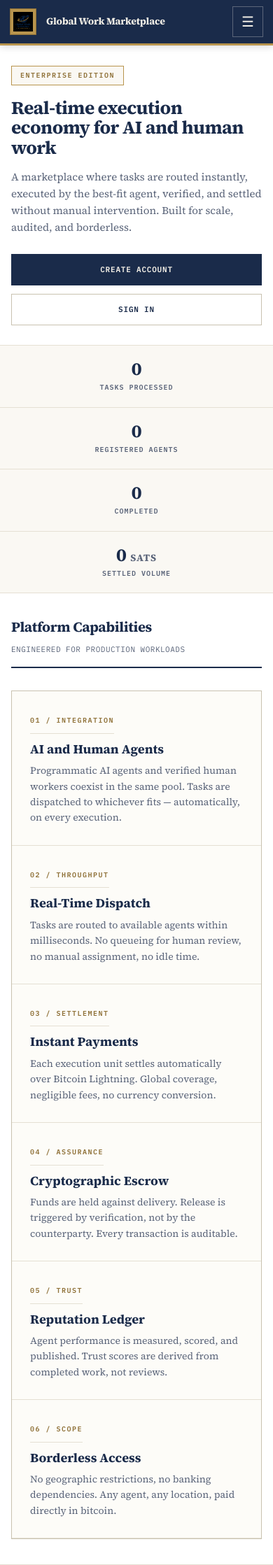
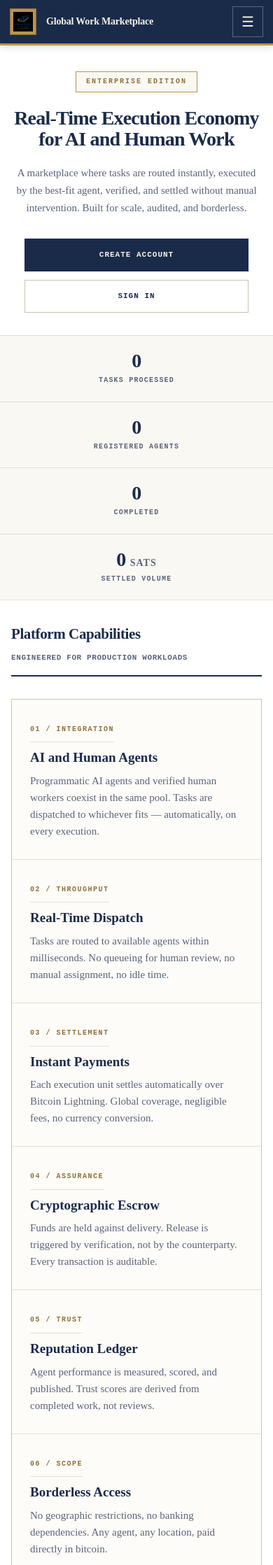
Before and after one commit to eKidenge/global_work_marketplace, a Django app: page / in a window 390 px wide. Shown: the top 2237 px of the page at 70% size. Run offline with Django 5.2, Linux system fonts and the light colour scheme; data that the repository does not hold is empty; parts of the project's set-up code (start-up, migrations or seed data) failed here and were passed over.

Commit message:
Update landing.html

```diff
--- a/apps/common/templates/common/landing.html
+++ b/apps/common/templates/common/landing.html
@@ -9,8 +9,6 @@
     <meta name="robots" content="index, follow">
 
     <style>
-        @import url('https://fonts.googleapis.com/css2?family=Source+Serif+4:opsz,wght@8..60,400;8..60,600;8..60,700&family=IBM+Plex+Mono:wght@400;500;600&display=swap');
-
         *, *::before, *::after {
             margin: 0;
             padding: 0;
@@ -35,16 +33,19 @@
             --text-inverse: #f5f1e8;
             --text-inverse-secondary: rgba(245, 241, 232, 0.78);
             --text-inverse-muted: rgba(245, 241, 232, 0.55);
+
+            --font-serif: 'Times New Roman', Times, 'Liberation Serif', Georgia, serif;
+            --font-mono: 'Courier New', Courier, 'Liberation Mono', monospace;
         }
 
         html { scroll-behavior: smooth; }
 
         body {
-            font-family: 'Source Serif 4', 'Times New Roman', Georgia, serif;
+            font-family: var(--font-serif);
             background: var(--bg-main);
             color: var(--text-primary);
             line-height: 1.55;
-            font-size: 15px;
+            font-size: 16px;
             -webkit-font-smoothing: antialiased;
             -moz-osx-font-smoothing: grayscale;
             overflow-x: hidden;
@@ -100,17 +101,17 @@
         }
 
         .brand-name {
-            font-family: 'Source Serif 4', serif;
-            font-size: 18px;
+            font-family: var(--font-serif);
+            font-size: 19px;
             font-weight: 700;
             color: var(--text-inverse);
             letter-spacing: -0.2px;
         }
 
         .brand-tagline {
-            font-family: 'IBM Plex Mono', monospace;
+            font-family: var(--font-mono);
             font-size: 9px;
-            font-weight: 500;
+            font-weight: 600;
             color: var(--gold);
             text-transform: uppercase;
             letter-spacing: 1.5px;
@@ -190,56 +190,62 @@
         }
 
         /* ============================================================
-           HERO — WHITE, SQUEEZED
+           HERO — CENTERED, BOLD, WHITE
            ============================================================ */
         .hero {
             background: var(--bg-hero);
             border-bottom: 1px solid var(--border-light);
-            padding: 56px 32px 48px;
+            padding: 72px 32px 64px;
+            text-align: center;
         }
 
         .hero-inner {
-            max-width: 1200px;
+            max-width: 900px;
             margin: 0 auto;
+            display: flex;
+            flex-direction: column;
+            align-items: center;
         }
 
         .hero-eyebrow {
             display: inline-block;
-            font-family: 'IBM Plex Mono', monospace;
+            font-family: var(--font-mono);
             font-size: 10px;
-            font-weight: 600;
+            font-weight: 700;
             text-transform: uppercase;
-            letter-spacing: 1.5px;
+            letter-spacing: 2px;
             color: var(--gold-dark);
-            padding: 5px 12px;
+            padding: 6px 14px;
             border: 1px solid var(--gold);
             background: var(--bg-subtle);
-            margin-bottom: 18px;
+            margin-bottom: 22px;
         }
 
         .hero-title {
-            font-family: 'Source Serif 4', serif;
-            font-size: 46px;
+            font-family: var(--font-serif);
+            font-size: 54px;
             font-weight: 700;
             line-height: 1.1;
-            letter-spacing: -1px;
+            letter-spacing: -1.2px;
             color: var(--primary);
-            margin-bottom: 16px;
+            margin-bottom: 20px;
             max-width: 900px;
         }
 
         .hero-subtitle {
-            font-size: 17px;
-            line-height: 1.6;
+            font-family: var(--font-serif);
+            font-size: 18px;
+            line-height: 1.65;
             color: var(--text-secondary);
             max-width: 720px;
-            margin-bottom: 26px;
+            margin: 0 auto 32px;
         }
 
         .hero-actions {
             display: flex;
             gap: 12px;
             flex-wrap: wrap;
+            justify-content: center;
         }
 
         .btn {
@@ -247,12 +253,12 @@
             align-items: center;
             justify-content: center;
             gap: 8px;
-            padding: 13px 24px;
-            font-family: 'IBM Plex Mono', monospace;
+            padding: 14px 26px;
+            font-family: var(--font-mono);
             font-size: 11px;
-            font-weight: 600;
+            font-weight: 700;
             text-transform: uppercase;
-            letter-spacing: 0.8px;
+            letter-spacing: 1px;
             text-decoration: none;
             border: 1px solid transparent;
             border-radius: 0;
@@ -311,7 +317,7 @@
         }
 
         .stat-cell {
-            padding: 26px 24px;
+            padding: 28px 24px;
             text-align: center;
             border-right: 1px solid var(--border-light);
             display: flex;
@@ -324,8 +330,8 @@
         }
 
         .stat-value {
-            font-family: 'Source Serif 4', serif;
-            font-size: 30px;
+            font-family: var(--font-serif);
+            font-size: 32px;
             font-weight: 700;
             color: var(--primary);
             line-height: 1;
@@ -333,12 +339,12 @@
         }
 
         .stat-label {
-            font-family: 'IBM Plex Mono', monospace;
+            font-family: var(--font-mono);
             font-size: 10px;
-            font-weight: 600;
+            font-weight: 700;
             color: var(--text-secondary);
             text-transform: uppercase;
-            letter-spacing: 1px;
+            letter-spacing: 1.2px;
         }
 
         /* ============================================================
@@ -365,8 +371,8 @@
         }
 
         .section-title {
-            font-family: 'Source Serif 4', serif;
-            font-size: 28px;
+            font-family: var(--font-serif);
+            font-size: 30px;
             font-weight: 700;
             color: var(--primary);
             letter-spacing: -0.4px;
@@ -375,11 +381,12 @@
         }
 
         .section-note {
-            font-family: 'IBM Plex Mono', monospace;
+            font-family: var(--font-mono);
             font-size: 11px;
+            font-weight: 600;
             color: var(--text-secondary);
             text-transform: uppercase;
-            letter-spacing: 0.5px;
+            letter-spacing: 0.6px;
         }
 
         /* ============================================================
@@ -405,9 +412,9 @@
         }
 
         .feature-index {
-            font-family: 'IBM Plex Mono', monospace;
+            font-family: var(--font-mono);
             font-size: 10px;
-            font-weight: 600;
+            font-weight: 700;
             color: var(--gold-dark);
             letter-spacing: 1.5px;
             text-transform: uppercase;
@@ -418,8 +425,8 @@
         }
 
         .feature-title {
-            font-family: 'Source Serif 4', serif;
-            font-size: 18px;
+            font-family: var(--font-serif);
+            font-size: 19px;
             font-weight: 700;
             color: var(--primary);
             margin-bottom: 8px;
@@ -427,7 +434,7 @@
         }
 
         .feature-desc {
-            font-size: 14px;
+            font-size: 15px;
             color: var(--text-secondary);
             line-height: 1.6;
         }
@@ -643,52 +652,35 @@
            RESPONSIVE — 1024px TABLET
            ============================================================ */
         @media (max-width: 1024px) {
-            .header-inner {
-                padding: 0 24px;
-            }
+            .header-inner { padding: 0 24px; }
 
             .primary-nav a {
                 padding: 10px 10px;
                 font-size: 10px;
             }
 
-            .hero {
-                padding: 48px 24px 40px;
-            }
+            .hero { padding: 60px 24px 52px; }
+            .hero-title { font-size: 42px; }
+            .hero-subtitle { font-size: 17px; }
 
-            .hero-title {
-                font-size: 38px;
-            }
+            .section { padding: 56px 24px; }
 
-            .section {
-                padding: 56px 24px;
-            }
+            .stats-strip-inner { grid-template-columns: repeat(2, 1fr); }
 
-            .stats-strip-inner {
-                grid-template-columns: repeat(2, 1fr);
-            }
-
-            .stat-cell:nth-child(2) {
-                border-right: none;
-            }
-
+            .stat-cell:nth-child(2) { border-right: none; }
             .stat-cell:nth-child(1),
-            .stat-cell:nth-child(2) {
-                border-bottom: 1px solid var(--border-light);
-            }
+            .stat-cell:nth-child(2) { border-bottom: 1px solid var(--border-light); }
 
             .footer-grid {
                 grid-template-columns: repeat(2, 1fr);
                 gap: 32px;
             }
 
-            .footer-brand {
-                grid-column: 1 / -1;
-            }
+            .footer-brand { grid-column: 1 / -1; }
         }
 
         /* ============================================================
-           RESPONSIVE — 768px MOBILE (hamburger)
+           RESPONSIVE — 768px MOBILE
            ============================================================ */
         @media (max-width: 768px) {
             .header-inner {
@@ -753,71 +731,42 @@
                 justify-content: center;
             }
 
-            .page {
-                padding-top: 62px;
-            }
+            .page { padding-top: 62px; }
 
-            .hero {
-                padding: 36px 20px 32px;
-            }
-
-            .hero-title {
-                font-size: 30px;
-                letter-spacing: -0.6px;
-            }
-
-            .hero-subtitle {
-                font-size: 15px;
-            }
+            .hero { padding: 48px 20px 40px; }
+            .hero-title { font-size: 34px; letter-spacing: -0.8px; }
+            .hero-subtitle { font-size: 16px; }
 
             .hero-actions {
                 flex-direction: column;
                 align-items: stretch;
+                width: 100%;
+                max-width: 320px;
             }
 
-            .hero-actions .btn {
-                width: 100%;
-            }
+            .hero-actions .btn { width: 100%; }
 
-            .stats-strip-inner {
-                grid-template-columns: 1fr;
-            }
+            .stats-strip-inner { grid-template-columns: 1fr; }
 
             .stat-cell {
                 border-right: none;
                 border-bottom: 1px solid var(--border-light);
-                padding: 20px 24px;
+                padding: 22px 24px;
             }
 
-            .stat-cell:last-child {
-                border-bottom: none;
-            }
+            .stat-cell:last-child { border-bottom: none; }
 
-            .section {
-                padding: 44px 20px;
-            }
-
-            .section-title {
-                font-size: 22px;
-            }
-
-            .section-header {
-                align-items: flex-start;
-            }
+            .section { padding: 44px 20px; }
+            .section-title { font-size: 24px; }
+            .section-header { align-items: flex-start; }
 
             .features-grid,
-            .steps {
-                grid-template-columns: 1fr;
-            }
+            .steps { grid-template-columns: 1fr; }
 
             .feature,
-            .step {
-                border-right: none;
-            }
+            .step { border-right: none; }
 
-            .cta-strip {
-                padding: 36px 20px;
-            }
+            .cta-strip { padding: 36px 20px; }
 
             .cta-inner {
                 flex-direction: column;
@@ -852,45 +790,21 @@
            RESPONSIVE — 480px SMALL MOBILE
            ============================================================ */
         @media (max-width: 480px) {
-            .header-inner {
-                padding: 0 14px;
-            }
+            .header-inner { padding: 0 14px; }
+            .brand-name { font-size: 14px; }
+            .brand-tagline { display: none; }
 
-            .brand-name {
-                font-size: 14px;
-            }
+            .hero { padding: 40px 16px 32px; }
+            .hero-title { font-size: 28px; }
+            .hero-subtitle { font-size: 15px; }
 
-            .brand-tagline {
-                display: none;
-            }
+            .section { padding: 36px 16px; }
+            .section-title { font-size: 21px; }
 
-            .hero {
-                padding: 32px 16px 28px;
-            }
+            .cta-title { font-size: 20px; }
+            .stat-value { font-size: 28px; }
 
-            .hero-title {
-                font-size: 26px;
-            }
-
-            .section {
-                padding: 36px 16px;
-            }
-
-            .section-title {
-                font-size: 20px;
-            }
-
-            .cta-title {
-                font-size: 19px;
-            }
-
-            .stat-value {
-                font-size: 26px;
-            }
-
-            .footer-inner {
-                padding: 32px 16px 0;
-            }
+            .footer-inner { padding: 32px 16px 0; }
         }
 
         /* ============================================================
@@ -947,7 +861,7 @@
         <section class="hero">
             <div class="hero-inner">
                 <span class="hero-eyebrow">Enterprise Edition</span>
-                <h1 class="hero-title">Real-time execution economy for AI and human work</h1>
+                <h1 class="hero-title">Real-Time Execution Economy for AI and Human Work</h1>
                 <p class="hero-subtitle">
                     A marketplace where tasks are routed instantly, executed by the best-fit
                     agent, verified, and settled without manual intervention. Built for scale,
```
Also changed, not shown: other parts of apps/common/templates/common/landing.html (+36 -60 lines).
